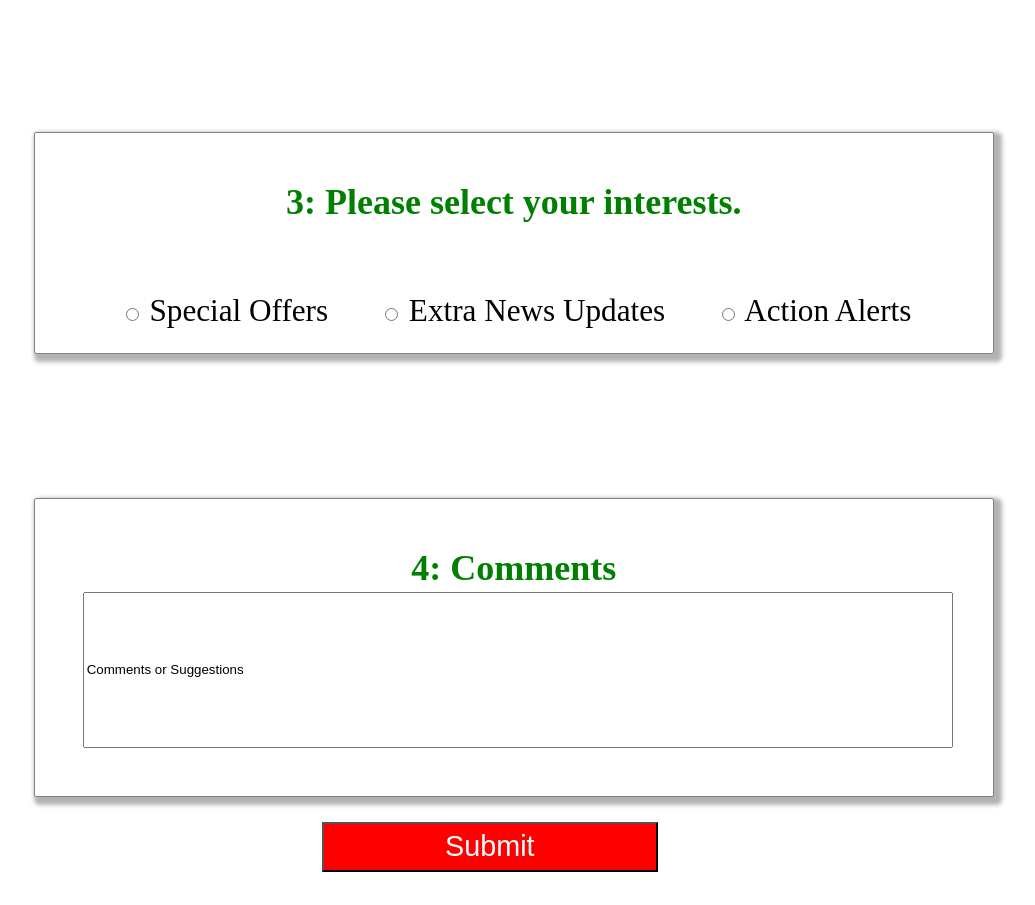
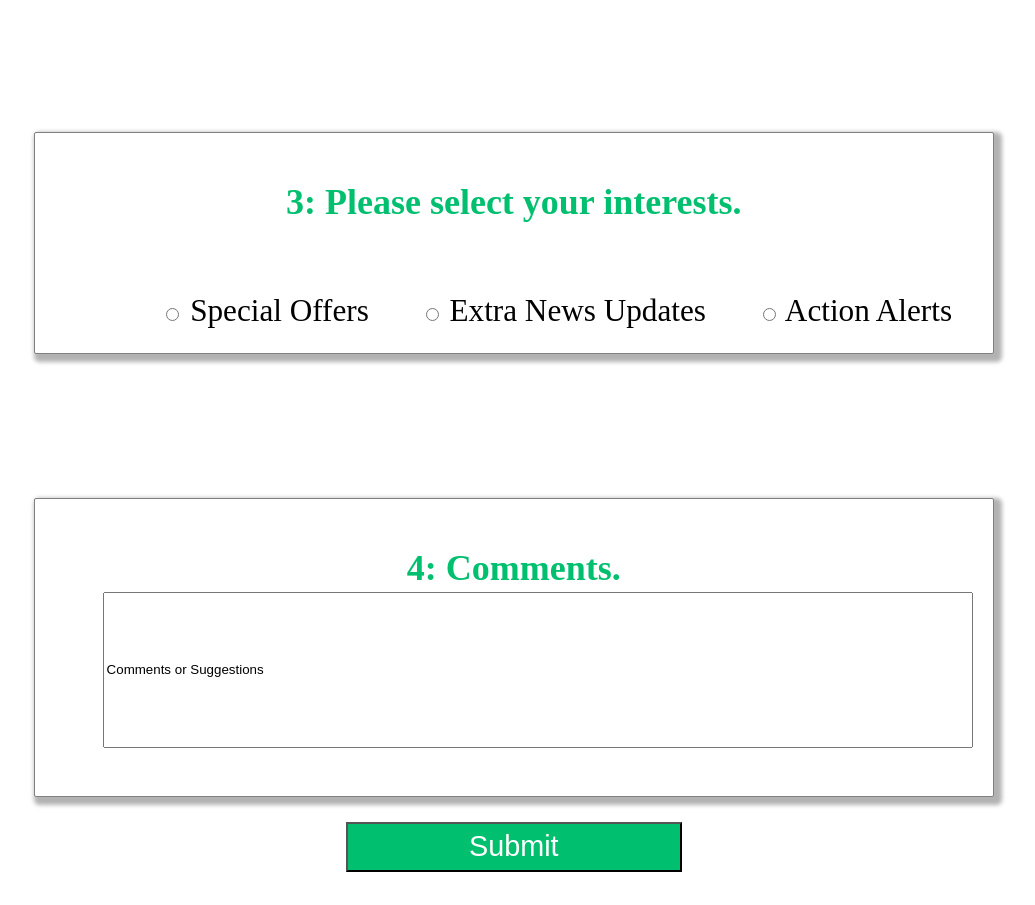
Before and after one commit to ChrisB55/survey-form, a plain HTML site: page index.html in a window 1280 px wide. Shown: the part 1140-2045 px from the top of the page, without its empty margins (88-1123 px from the left). Drawn offline with Linux system fonts and the light colour scheme.

Commit message:
Add styling for larger sections, revisions
Alignment, other improvements.

```diff
--- a/index.html
+++ b/index.html
@@ -6,6 +6,7 @@
     <meta http-equiv="X-UA-Compatible" content="ie=edge">
     <link rel="stylesheet" href="style.css">
     <title>Survey Form </title>
+    <script src="https://cdn.freecodecamp.org/testable-projects-fcc/v1/bundle.js"></script>
 </head>
 <body>
     <div id="container">
@@ -22,7 +23,7 @@
             <ul>
 
             <li>Name: <input type="text" value="Enter Your Name" id="name"></li> <label id="name-label"></label>
-            <li>Email: <input type="text" value="Enter Your Email"id="email"></li> <label id="email-label"></label>
+            <li>Email: <input type="text" value="Enter Your Email" id="email"></li> <label id="email-label"></label>
             <li>Number: <input type="text" value="Enter Your Age" id="number"></li> <label id="number-label" ></label>
         </ul>
         </div>
@@ -42,7 +43,7 @@
         </ul>
     </div>
           <div class="section-container">
-            <h4>4: Comments</h4>
+            <h4>4: Comments.</h4>
             <input id="comment" type="comment" value="Comments or Suggestions">
           </div>
 
--- a/style.scss
+++ b/style.scss
@@ -1,10 +1,15 @@
-$maincolor: beige;
+$maincolor: #00BF6F;
 $font-stack: 'Courier New', Courier, monospace;
 
 #container {
     height: 100%;
     width: 400px;
     margin: 5px;
+    border-radius: 2px;
+    border: 1px solid gray;
+        background-color: white;
+        box-shadow: 4px 4px 4px 4px rgba(0,0,0,.3);
+        margin-top: 15%;
 }
 #description {
     background-color: white;
@@ -12,7 +17,7 @@ $font-stack: 'Courier New', Courier, monospace;
 #title {
     width: 100%;
     height: 50px;
-    background-color: green;
+    background-color: $maincolor;
     color: white;
     text-align: center;
     padding-top: 4px;
@@ -22,16 +27,14 @@ $font-stack: 'Courier New', Courier, monospace;
 
 
 form {
+    text-align: center;
+
     .section-container {
-
-        border-radius: 2px;
-        border: 1px solid gray;
-        background-color: white;
-        box-shadow: 4px 4px 4px 4px rgba(0,0,0,.3);
         margin-top: 15%;
     }
     h4 {
-        color: green;
+        color: $maincolor;
+        text-align: center;
 
     }
     ul {
@@ -48,9 +51,8 @@ form {
     }
 
     input[id="comment"] {
-        width:200px;
-        height: 50px;
-        margin-left: 5%;
+        width:300px;
+        height: 150px;
         margin-top:0px;
         margin-bottom: 5%;
     }
@@ -58,8 +60,7 @@ form {
         height: 35px;
         width: 100px;
         text-align: center;
-        background-color: green;
-        margin-left: 30%;
+        background-color: $maincolor;;
         margin-top: 25px;
         margin-bottom: 25px;
         padding: 5px;
@@ -78,6 +79,11 @@ form {
     margin: 5px;
     margin-left:9%;
     font-size: 1.5em;
+    border-radius: 0px;
+    border-style: none;
+        background-color: white;
+        box-shadow: none;
+        margin-top: auto;
 
 }
 
@@ -93,6 +99,8 @@ form {
 }
 
 form {
+
+
     .section-container {
         align-content: center;
         border-radius: 2px;
@@ -103,7 +111,7 @@ form {
     }
     h4 {
         text-align: center;
-        color: green;
+        color: $maincolor;;
         font-size: 1.5em;
         margin-bottom: 2px;
     }
@@ -139,7 +147,7 @@ form {
             width: 35%;
             text-align: center;
             font-size: 1.2em;
-            background-color: green;
+            background-color: $maincolor;;
             margin-left: 30%;
             margin-right:30%;
             margin-top: 25px;
@@ -187,7 +195,7 @@ form {
             }
             h4 {
                 text-align: center;
-                color: green;
+                color: $maincolor;
                 font-size: 1.5em;
                 margin-bottom: 2px;
             }
@@ -224,7 +232,7 @@ form {
                     width: 35%;
                     text-align: center;
                     font-size: 1.2em;
-                    background-color: red;
+                    background-color: $maincolor;
                     margin-left: 30%;
                     margin-right:30%;
                     margin-top: 25px;
```
Also changed, not shown: style.css, 1 other file.
